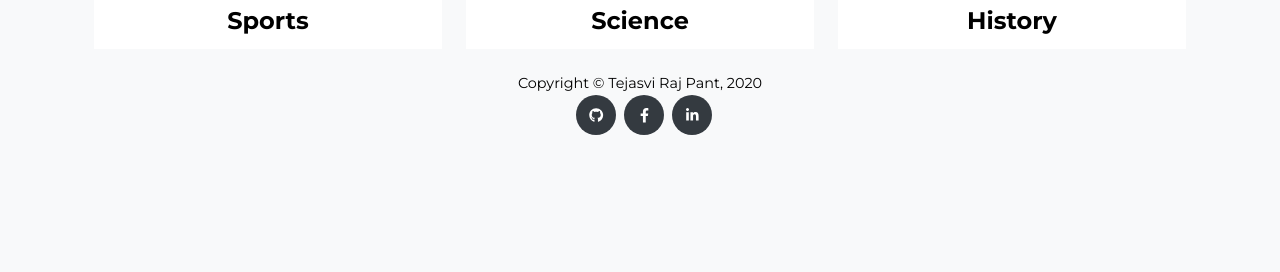
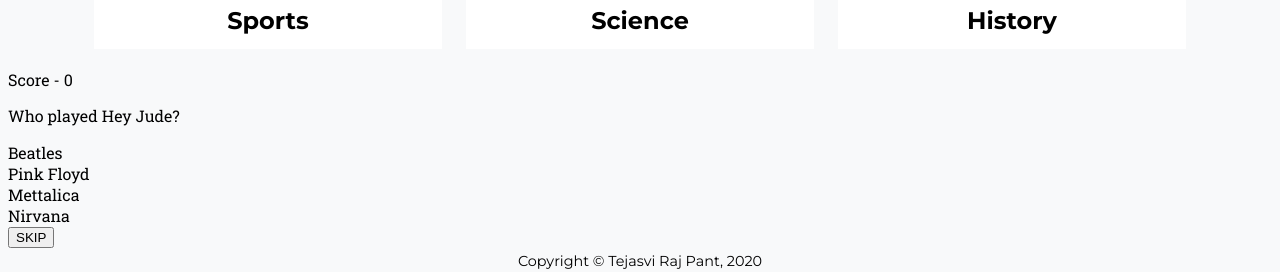
Before and after one commit to TejasviRaj/Quiz-using-React-Redux, a React app: page / in a window 1280 px wide. Shown: the part 678-950 px from the top of the page. Before the commit the page ends 825 px from the top, so only its background shows below. Built offline with nearby package versions, Linux system fonts and the light colour scheme; no server answers; a web font is replaced by a local one.

Commit message:
Initial logic of quiz app

```diff
--- a/src/Components/App/App.css
+++ b/src/Components/App/App.css
@@ -1,7 +1,8 @@
+ /* Author- Tejasvi Raj Pant */
+
 * {
     box-sizing: border-box
 }
-
 
 .quizRow {
     display: flex;
--- a/src/Components/App/App.js
+++ b/src/Components/App/App.js
@@ -1,9 +1,10 @@
+ // Author- Tejasvi Raj Pant
+
 import React, { Component } from 'react';
 import './App.css';
 import { Route } from 'react-router-dom';
 
 import Quiz from '../Quiz/Quiz';
-import Header from '../Header/Header';
 import classes from './App.css';
 
 let arr = [
@@ -67,7 +68,10 @@
                     </div>
                 </section>
 
-
+                <div>
+                    <Route path="/"
+                        component={Quiz} />
+                </div>
             </React.Fragment>
         );
     }
--- /dev/null
+++ b/src/Components/Question/Question.css
@@ -0,0 +1 @@
+ /* Author- Tejasvi Raj Pant */
--- /dev/null
+++ b/src/Components/Question/Question.jsx
@@ -0,0 +1,32 @@
+// Author- Tejasvi Raj Pant
+
+import React from 'react';
+import classes from './Question.css';
+
+
+class Question extends React.Component {
+    constructor(props) {
+        super(props);
+        this.selectAnswer = this.selectAnswer.bind(this);
+    }
+
+    selectAnswer(selectedAnswer) {
+        this.props.selectAnswer(this.props.selectedQuestionIndex, selectedAnswer);
+    }
+    render() {
+        return (
+            <div>
+                <div>
+                    <p> {this.props.question} </p>
+                    {this.props.choices.map(choice => {
+                        return <div key={choice} onClick={() => this.selectAnswer(choice)}>
+                            {choice}
+                        </div>
+                    })}
+                </div>
+            </div>
+        );
+    }
+}
+
+export default Question;
--- /dev/null
+++ b/src/Components/Quiz/Quiz.jsx
@@ -0,0 +1,141 @@
+ // Author- Tejasvi Raj Pant
+
+ import React, { Component } from 'react';
+import { connect } from 'react-redux';
+import {gotoNextQuestion, gotoPrevQuestion} from '../../state/actions/gotoQuestionsCreator'
+import {customSelectAnswer} from '../../state/actions/selectAnswerCreator'
+import {getData} from '../../state/actions/apiDataCreator';
+import classes from './Quiz.css';
+import Question from '../Question/Question';
+
+class Quiz extends Component {
+
+    constructor(props) {
+        super(props);
+        this.state = {
+            isSubmit: false,
+            score: 0
+        };
+        this.selectAnswer = this.selectAnswer.bind(this);
+        this.onNextButtonHandler = this.onNextButtonHandler.bind(this);
+    }
+
+    questionAnswerList = [
+        {
+            question: "Who played Hey Jude?",
+            choices: ["Beatles", "Pink Floyd", "Mettalica", "Nirvana"],
+            correctAnswer: "Beatles"
+        },
+        {
+            question: "Where was Buddha born?",
+            choices: ["Nepal", "India", "China", "Japan"],
+            correctAnswer: "Nepal"
+        },
+        {
+            question: "When is Mikkel?",
+            choices: ["1921", "1953", "1986", "2019"],
+            correctAnswer: "1986"
+        },
+        {
+            question: "Best FB Group.",
+            choices: ["MRR", "MRR vs WRR", "RONB", "khai k bhannu"],
+            correctAnswer: "khai k bhannu"
+        }
+    ];
+
+
+    componentDidMount(){
+        this.props.getData();
+    }
+
+    selectAnswer(questionId, selectedAnswer) {
+        if (this.props.selectedQuestionIndex === 3){
+            this.props.selectAnswer(questionId, selectedAnswer, null);
+            return;
+        }
+        this.props.selectAnswer(questionId, selectedAnswer, this.calculateScore);
+    //    this.props.gotoNextQuestion();
+        // this.calculateScore();
+      //  this.onNextButtonHandler();
+    }
+
+    onPrevButtonHandler = () => {
+        this.props.gotoPrevQuestion();
+        this.calculateScore();
+    }
+
+    onNextButtonHandler() {
+        this.props.gotoNextQuestion();
+        this.calculateScore();
+        console.log(this.props.apiData)
+
+    }
+
+    onSubmitQuizHandler = () => {
+        this.setState({ isSubmit: true });
+        this.calculateScore();
+    }
+
+    calculateScore = () => {
+        let score = 0;
+        this.questionAnswerList.forEach((questionObj, index) => {
+            if (questionObj.correctAnswer === this.props.selectedAnswers[index]) {
+                score++;
+            }
+        });
+        this.setState({ score: score });
+    }
+
+    render() {
+        const { question, choices } = this.questionAnswerList[this.props.selectedQuestionIndex];
+
+        if (!this.state.isSubmit) {
+            return (
+                <React.Fragment>
+                    Score - {this.state.score}
+                    <div>
+                        <Question
+                            selectedAnswer={this.props.selectedAnswers[this.props.selectedQuestionIndex]}
+                            selectAnswer={this.selectAnswer}
+                            selectedQuestionIndex={this.props.selectedQuestionIndex}
+                            question = {question}
+                            choices = {choices}
+                        />
+                        <div>
+                                {this.props.selectedQuestionIndex > 0 ? <button onClick={this.onPrevButtonHandler}>BACK</button> : null}
+                                {(this.props.selectedQuestionIndex < (this.questionAnswerList.length-1))? <button onClick={this.onNextButtonHandler}>SKIP</button>: <button onClick={this.onSubmitQuizHandler}>SUBMIT</button>}
+                        </div>
+                    </div>
+                </React.Fragment>
+            );
+        }
+        else {
+            return (
+                <React.Fragment>
+                    Congratulations
+                    Score - {this.state.score}
+                </React.Fragment>
+            );
+        }
+
+    }
+}
+
+const mapStateToProps = state => {
+    return {
+        selectedQuestionIndex: state.selectedQuestionsIndex.selectedQuestionIndex,
+        selectedAnswers: state.selectedAnswers.selectedAnswers,
+        apiData :state.apiData.apiData
+    }
+}
+
+const mapDispatchToProps = dispatch => {
+    return {
+        gotoNextQuestion: () => dispatch(gotoNextQuestion()),
+        gotoPrevQuestion: () => dispatch(gotoPrevQuestion()),
+        selectAnswer: (questionId, selectedAnswer, callback) => dispatch(customSelectAnswer(questionId, selectedAnswer, callback)),
+        getData: () => dispatch(getData())
+    }
+}
+
+export default connect(mapStateToProps, mapDispatchToProps)(Quiz);
--- a/src/index.js
+++ b/src/index.js
@@ -4,7 +4,6 @@
 import ReactDOM from 'react-dom';
 import './index.css';
 import App from './Components/App/App';
-//import registerServiceWorker from './registerServiceWorker';
 import { createStore, applyMiddleware, compose } from "redux";
 import { Provider } from 'react-redux';
 import { BrowserRouter } from 'react-router-dom';
@@ -25,4 +24,3 @@
                 </Provider>,
                 document.getElementById('root')
                 );
-//registerServiceWorker();
```
Also changed, not shown: public/manifest.json (added), src/Components/Quiz/Quiz.css (added), 2 other files (tests, documents, lock files or other folders).
